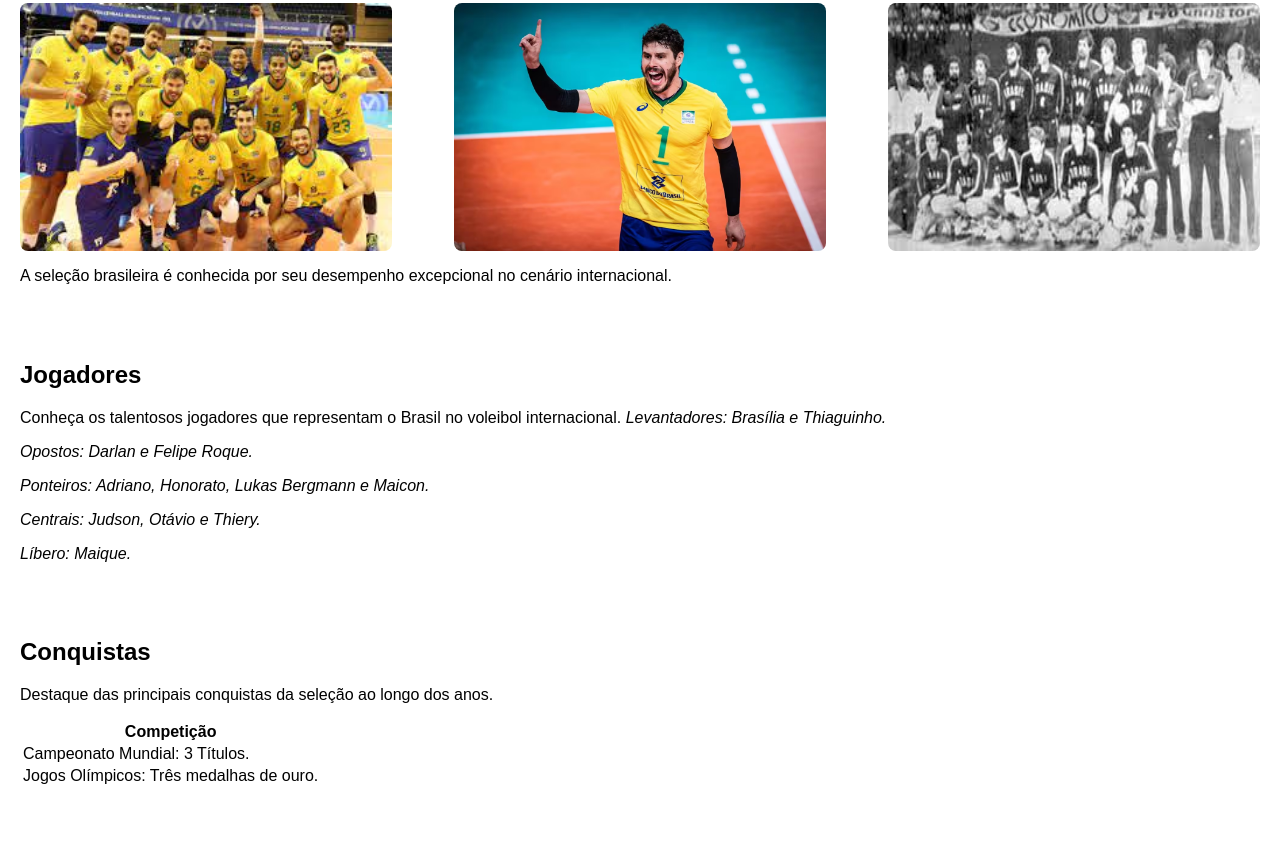
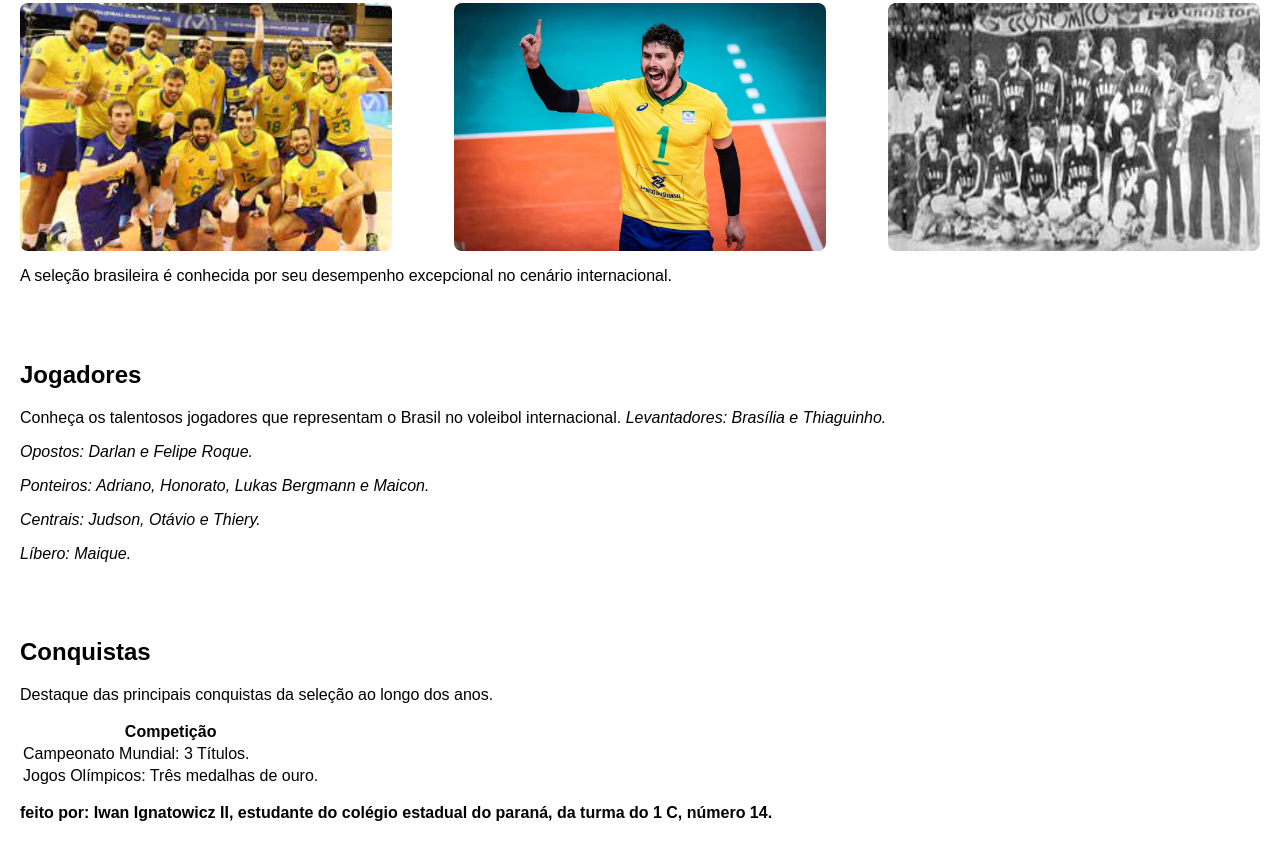
Before and after one commit to iwan1C/iwan1C, a plain HTML site: page seleção br/index.html in a window 1280 px wide. Shown: the part 313-1171 px from the top of the page. Before the commit the page ends 1121 px from the top, so only its background shows below. Drawn offline with Linux system fonts and the light colour scheme.

Commit message:
Update index.html

```diff
--- a/seleção br/index.html
+++ b/seleção br/index.html
@@ -60,9 +60,7 @@
 
                 <td>Jogos Olímpicos: Três medalhas de ouro.</td>
             </tr>
-
-
-        </table>
-
+             </table>
+<p><strong>feito por: Iwan Ignatowicz II, estudante do colégio estadual do paraná, da turma do 1 C, número 14.</strong></p>
     </section>
 <body>
```
